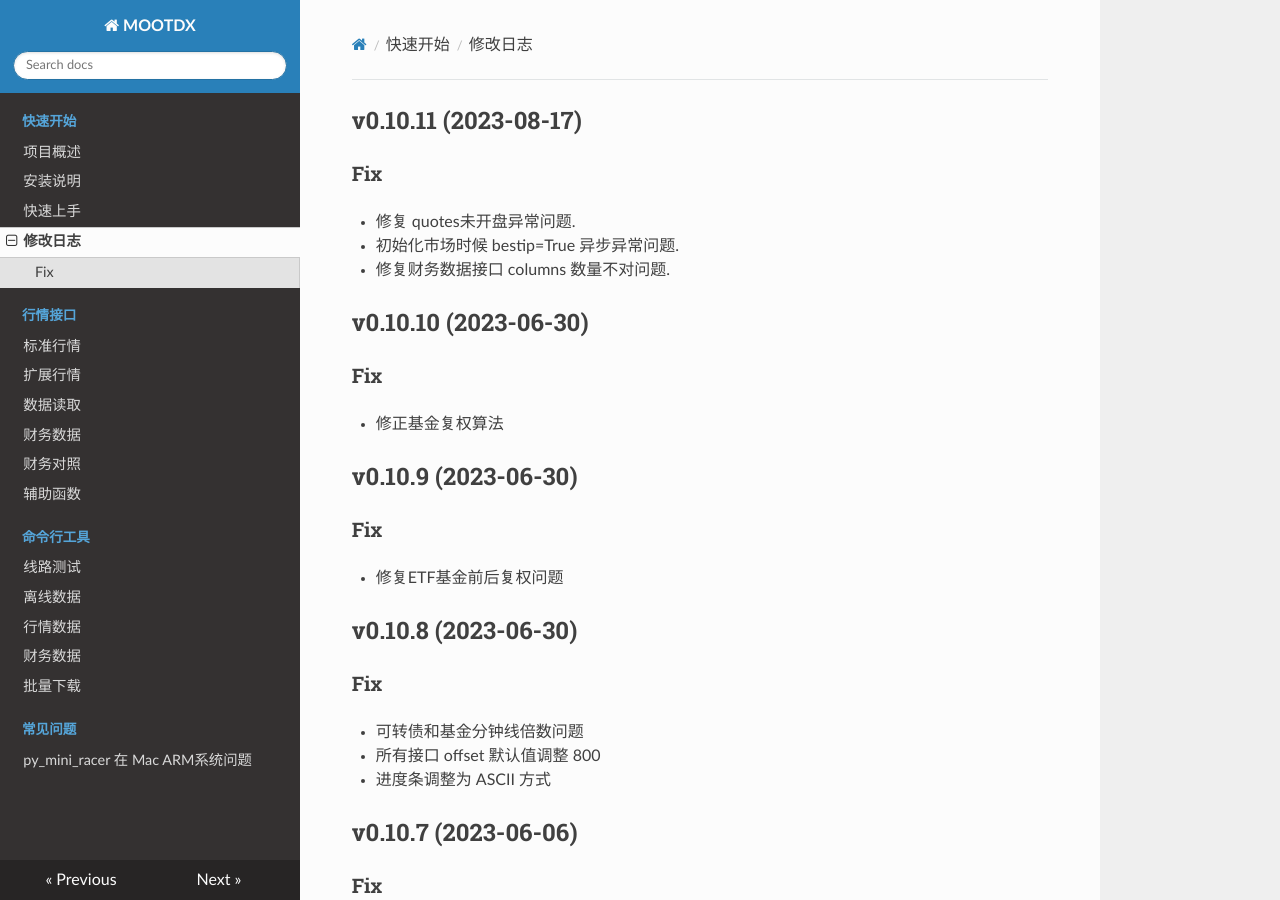
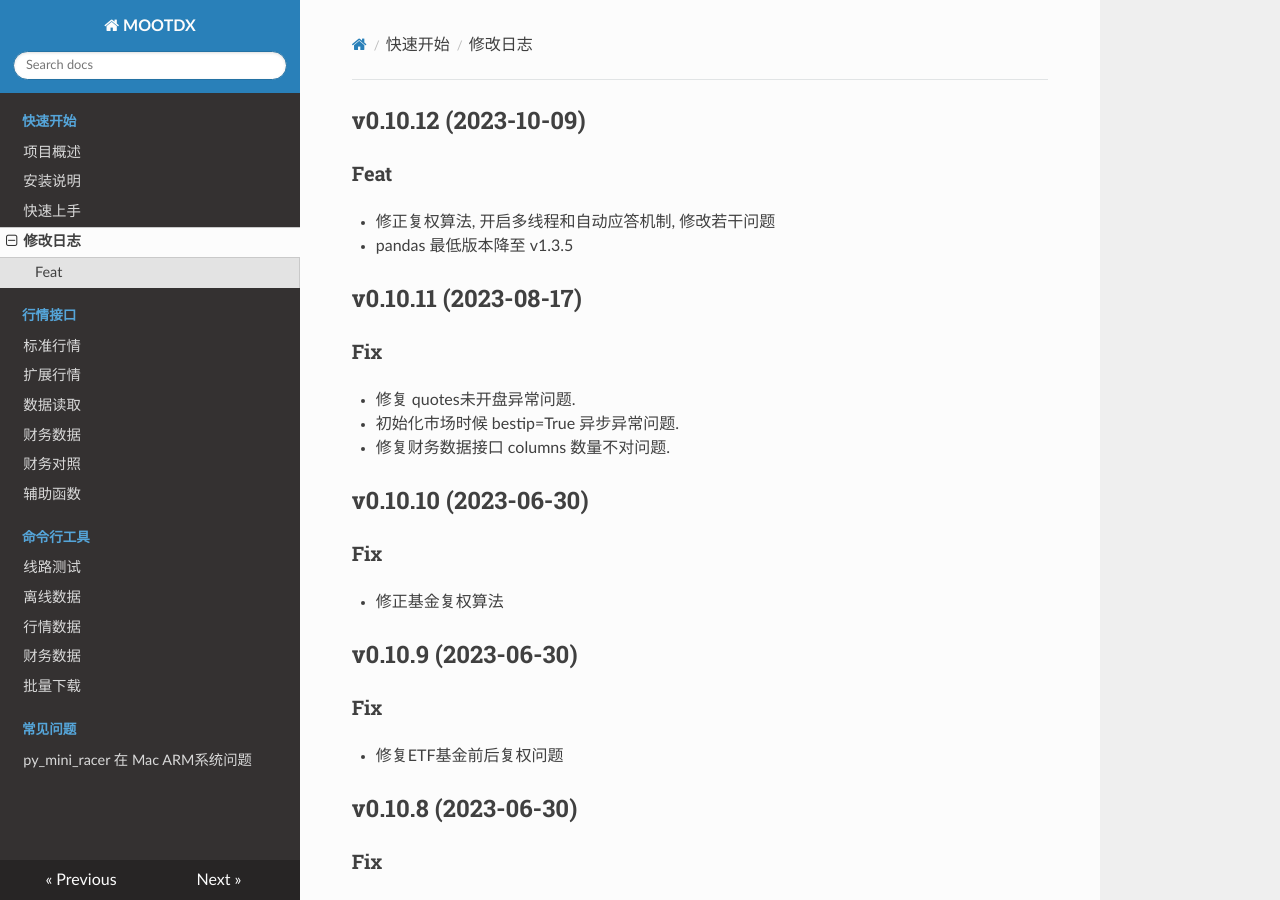
Before and after one commit to mootdx/mootdx, an MkDocs documentation site: the page built from docs/history.md, in a window 1280 px wide and 900 px high. Built offline with MkDocs 1.6.1, drawn with Linux system fonts in a browser that asks for light colours; nearby versions of some CDN libraries.

Commit message:
bump: version 0.10.11 → 0.10.12

```diff
--- a/docs/history.md
+++ b/docs/history.md
@@ -1,3 +1,10 @@
+## v0.10.12 (2023-10-09)
+
+### Feat
+
+- 修正复权算法, 开启多线程和自动应答机制, 修改若干问题
+- pandas 最低版本降至 v1.3.5
+
 ## v0.10.11 (2023-08-17)
 
 ### Fix
--- a/mootdx/__init__.py
+++ b/mootdx/__init__.py
@@ -5,5 +5,5 @@ from mootdx.consts import HQ_HOSTS
 from mootdx.server import server
 from mootdx.utils import get_config_path
 
-__version__ = '0.10.11'
+__version__ = '0.10.12'
 __author__ = 'bopo.wang <ibopo@126.com>'
--- a/pyproject.toml
+++ b/pyproject.toml
@@ -1,6 +1,6 @@
 [tool.poetry]
 name = "mootdx"
-version = "0.10.11"
+version = "0.10.12"
 description = "通达信数据读取接口."
 authors = ["bopo <ibopo@126.com>"]
 readme = "README.md"
```
